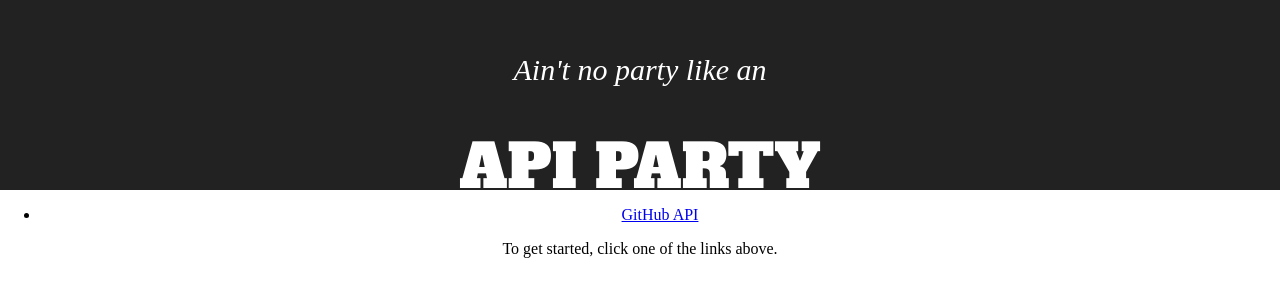
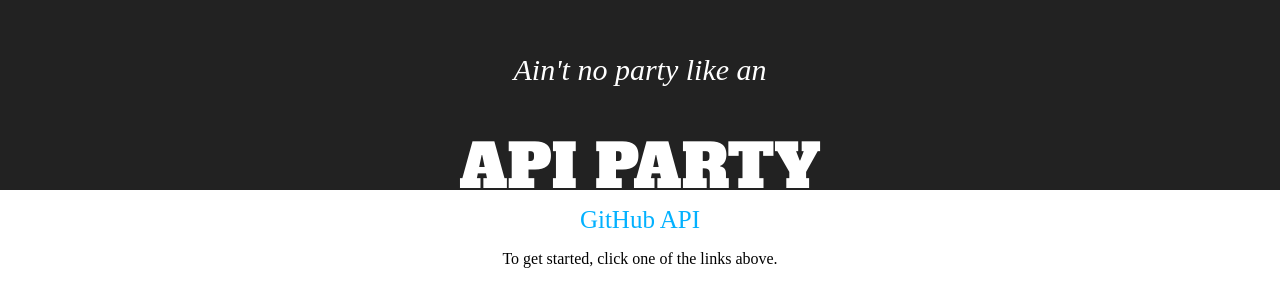
Before and after one commit to cmconrad/api-party, a React (Create React App) app: page / in a window 1280 px wide. Shown: the top 306 px of the page. Built offline with nearby package versions, Linux system fonts and the light colour scheme; a web font is replaced by a local one.

Commit message:
Style the nav-links

```diff
--- a/src/App.css
+++ b/src/App.css
@@ -24,3 +24,31 @@
 .App-intro {
   font-size: large;
 }
+
+.nav-links {
+  list-style: none;
+  padding-left: 0;
+}
+
+.nav-links li {
+  display: inline-block;
+  padding: 0 15px;
+}
+
+.nav-links a {
+  color: #02b1ff;
+  text-decoration: none;
+  font-size: 25px;
+}
+
+.nav-links a.active {
+  color: #F79824;
+}
+
+.nav-links a.active:hover {
+  color: #FDCA40;
+}
+
+.nav-links a:hover {
+  color: #0184be;
+}
```
